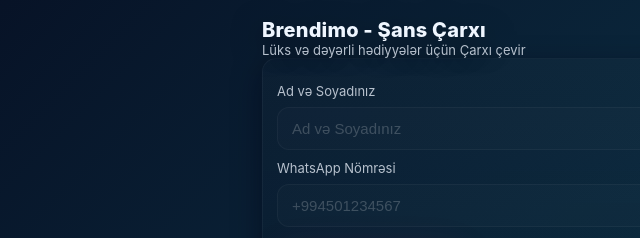
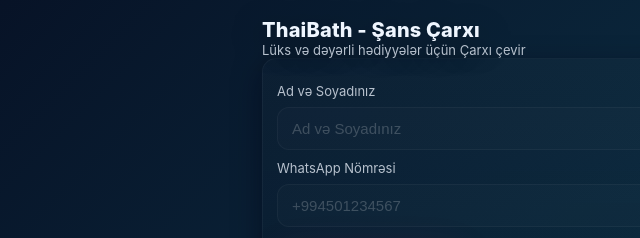
Before and after one commit to Brendimo-co/thaibath, a plain HTML site: page index.html in a window 1280 px wide. Shown: the top 238 px of the page, 28-668 px from the left. Drawn offline with Linux system fonts and the light colour scheme.

Commit message:
Update index.html

```diff
--- a/index.html
+++ b/index.html
@@ -3,14 +3,14 @@
 <head>
   <meta charset="utf-8" />
   <meta name="viewport" content="width=device-width,initial-scale=1" />
-  <title>Brendimo ilə şansını yoxla!</title>
+  <title>ThaiBath ilə şansını yoxla!</title>
   <link rel="stylesheet" href="styles.css" />
 </head>
 <body>
 
 <main class="container">
   <header class="brand">
-    <h1>Brendimo - Şans Çarxı</h1>
+    <h1>ThaiBath - Şans Çarxı</h1>
     <p class="subtitle">Lüks və dəyərli hədiyyələr üçün Çarxı çevir </p>
   </header>
 
```
